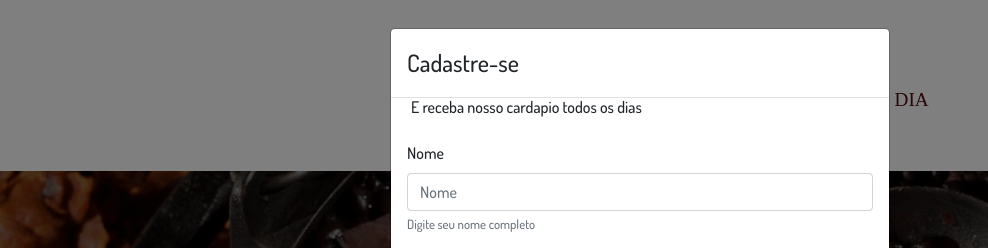
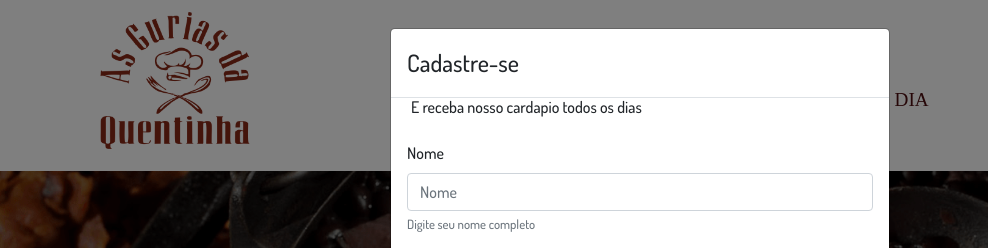
Before and after one commit to akumakunn/projeto-final, a plain HTML site: page index.html in a window 1280 px wide. Shown: the top 248 px of the page, 0-988 px from the left. Drawn offline with nearby package versions, Linux system fonts and the light colour scheme.

Commit message:
Update estilo.css

```diff
--- a/css/estilo.css
+++ b/css/estilo.css
@@ -137,7 +137,7 @@ html{
 #logo{
     width: 100px;
     height: 100px;
-    background-image: url(img/logotipo_quentinhas.png);
+    background-image: url(../img/logotipo_quentinhas.png);
     background-position:center;
     background-repeat: no-repeat;
     background-size: 100%;
@@ -202,7 +202,7 @@ html{
 #banner2{
     width: 100%;
     height: 400px;
-    background-image: url(/img/banner01.jpg);
+    background-image: url(../img/banner01.jpg);
     background-position: center;
     background-repeat: no-repeat;
     background-size: cover;
@@ -349,7 +349,7 @@ html{
     #logo{
         width: 150px;
         height: 150px;
-        background-image: url(img/logotipo_quentinhas.png);
+        background-image: url(../img/logotipo_quentinhas.png);
         background-size: 100%;
         margin-left: 100px;
     }
```
